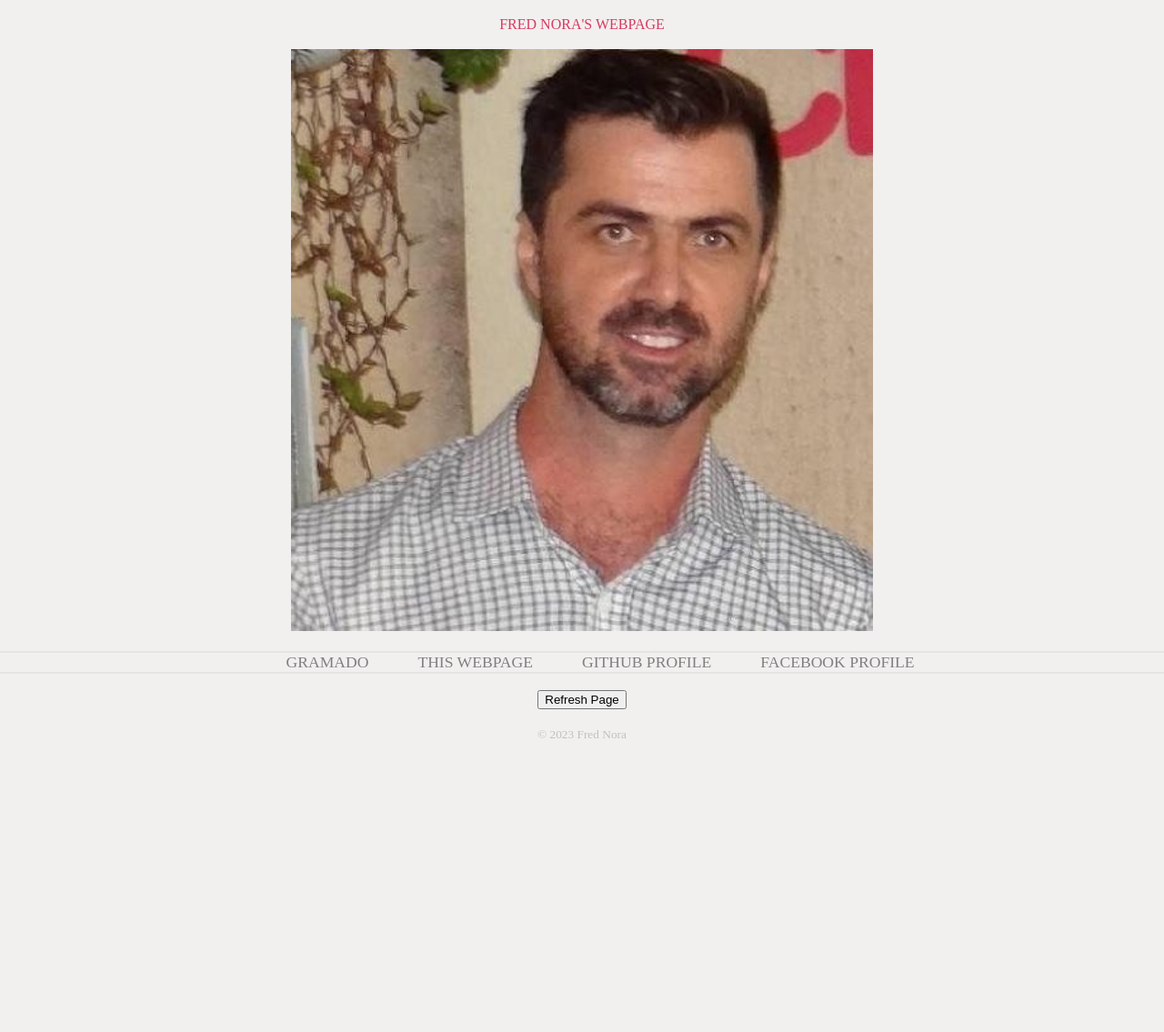
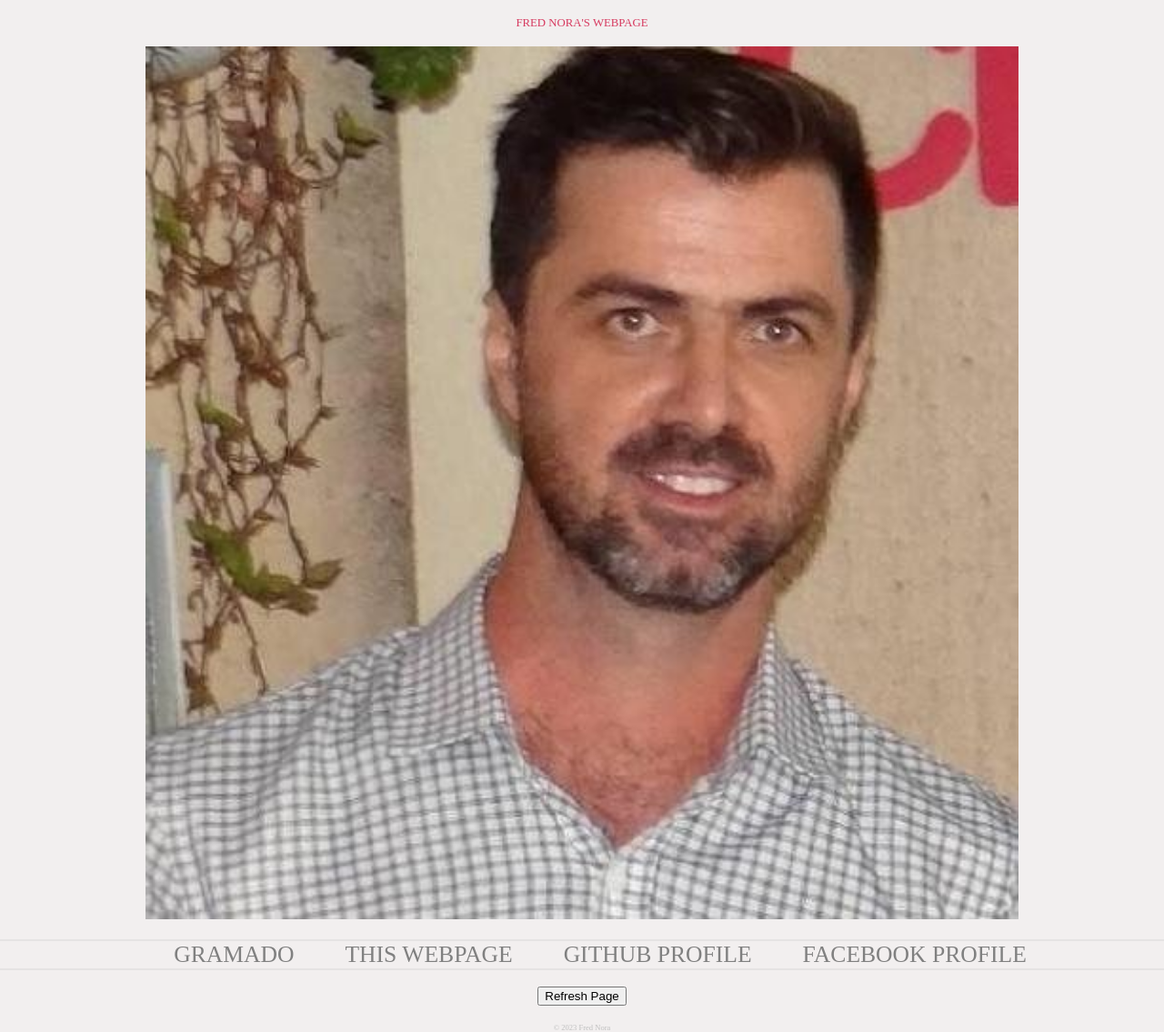
Before and after one commit to frednora/frednora.github.io, a PHP site: page / in a window 1280 px wide. Shown: the whole page at 91% size. Before the commit the page ends 812 px from the top, so only its background shows below. Run offline with PHP 8.4, Linux system fonts and the light colour scheme.

Commit message:
index: Using gramado.css

```diff
--- /dev/null
+++ b/assets/css/gramado.css
@@ -0,0 +1,141 @@
+
+/*
+ * gramado.css minimalist css library.
+ * Created by Fred Nora.
+ * (This is a work in progress)
+ */
+
+/*
+ * Library components:
+ *   + ) Global scope. (main html elements)
+ *   + ) .gramado-nav class. (Navigation bar)
+ *   + ) .gramado-header class. (Main header)
+ *   + ) .gramado-button class. (Buttons)
+ *   + ...
+ *   + ) .gramado-footer class. (Main footer)
+ */
+
+/*
+ * Component:
+ *     Global scope.
+ */
+
+html, body {
+    margin: 0;
+    padding: 0;
+    background-color: #F2EFEF;
+}
+
+.gramado-header {
+    text-align: center;
+    text-transform: uppercase;
+    color: #D73B60;
+}
+.gramado-text {
+    text-align: center;
+}
+.gramado-button {
+    text-align: center;
+}
+.gramado-image-container {
+    text-align: center;
+}
+.gramado-image {
+    width: 75%;
+    height: auto;
+}
+.gramado-footer {
+    text-align: center;
+    color: #C0C0C0;
+}
+
+/*
+ * ------------------------------------------------------
+ * Component: Media queries.
+ */
+
+/* MEDIA QUERY */
+
+/* small screen */
+@media (min-width: 200px) and (max-width: 1023px ) {
+
+/* navigation bar for small screens */
+.gramado-nav {
+    font-size: 4.0vw;
+    border-top: 2px solid rgba(200, 200, 200, .3);
+    border-bottom: 2px solid rgba(200, 200, 200, .3);
+}
+.gramado-nav ul {
+    text-align: center;
+    margin: 0;
+}
+.gramado-nav li {
+    text-align: center;
+    display: block;
+}
+.gramado-nav a {
+    text-decoration: none;
+    text-transform: uppercase;
+    text-align: center;
+    color: #808080;
+    display: inline-block;
+}
+.gramado-nav a:hover {
+    text-align: center;
+    background-color: rgba(255, 255, 255, .7);
+}
+
+.gramado-header{
+    font-size: 4.0vw;
+}
+.gramado-text{
+    font-size: 2.0vw;
+}
+.gramado-footer {
+    font-size: 1.0vw;
+    text-align: center;
+    color: #C0C0C0;
+}
+}
+
+
+/* large screen */
+@media (min-width: 1024px) {
+
+/* navigation bar for large screens */
+.gramado-nav {
+    font-size: 2.0vw;
+    border-top: 2px solid rgba(200, 200, 200, .3);
+    border-bottom: 2px solid rgba(200, 200, 200, .3);
+}
+.gramado-nav ul {
+    text-align: center;
+    margin: 0;
+}
+.gramado-nav li {
+    text-align: center;
+    display: inline;
+    padding: 0 2%;
+}
+.gramado-nav a {
+    text-decoration: none;
+    text-transform: uppercase;
+    color: #808080;
+    display: inline-block;
+}
+.gramado-nav a:hover {
+    background-color: rgba(255, 255, 255, .7);
+}
+
+.gramado-header{
+    font-size: 1.0vw;
+}
+.gramado-text{
+    font-size: 0.9vw;
+}
+.gramado-footer {
+    font-size: 0.8vw;
+    text-align: center;
+    color: #C0C0C0;
+}
+}
--- a/assets/css/style.css
+++ b/assets/css/style.css
@@ -12,11 +12,9 @@ html, body {
     text-transform: uppercase;
 }
 
-/* image */
 .image-container {
     text-align: center;
 }
-
 .main-image {
     width: 75%;
     height: auto;
@@ -111,6 +109,7 @@ html, body {
 .nav a:hover {
     background-color: rgba(255, 255, 255, .7); /*White*/
 }
+/*??*/
 .main-nav {
     font-size: 1.1em;
     text-align: center;
@@ -118,7 +117,6 @@ html, body {
     border-bottom: 2px solid rgba(200, 200, 200, .3);
 }
 
-
 .main-image {
     width: 50%;
     height: auto;
--- a/index.html
+++ b/index.html
@@ -15,7 +15,8 @@
 <meta
     name="author"
     content="Fred Nora">
-<link href="./assets/css/style.css" rel="stylesheet" >
+<!-- <link href="./assets/css/style.css" rel="stylesheet" > -->
+<link href="./assets/css/gramado.css" rel="stylesheet" >
 </head>
 
 <body id="page-top" onload="gramadoInitialize()">
@@ -24,7 +25,7 @@
     <header>
         <br>
         <div
-            class="main-header"
+            class="gramado-header"
             id="main-header">
             Fred Nora's webpage
         </div>
@@ -33,9 +34,9 @@
     <!-- Section 1 -->
     <section>
     <br>
-    <div class="image-container">
+    <div class="gramado-image-container">
     <img
-        class="main-image"
+        class="gramado-image"
         src="./assets/img/frednora.jpg"
         alt="Fred Nora's profile picture">
     </div>
@@ -58,7 +59,7 @@
     <section>
     <br>
     <div>
-    <nav class="nav main-nav">
+    <nav class="gramado-nav">
         <ul>
             <li><a href="https://github.com/gramado/gramado">Gramado</a></li>
             <li><a href="https://github.com/frednora/frednora.github.io">This webpage</a></li>
@@ -72,7 +73,7 @@
     <!-- Section  -->
     <section>
         <br>
-        <div class="main-button" id="main-button">
+        <div class="gramado-button" id="main-button">
         <button
             onclick="gramadoReloadPage()">
             Refresh Page
@@ -83,7 +84,7 @@
     <!-- Footer -->
     <footer>
         <br>
-        <div class="main-footer">
+        <div class="gramado-footer">
             <small>&copy; 2023 Fred Nora</small>
         </div>
     </footer>
```
